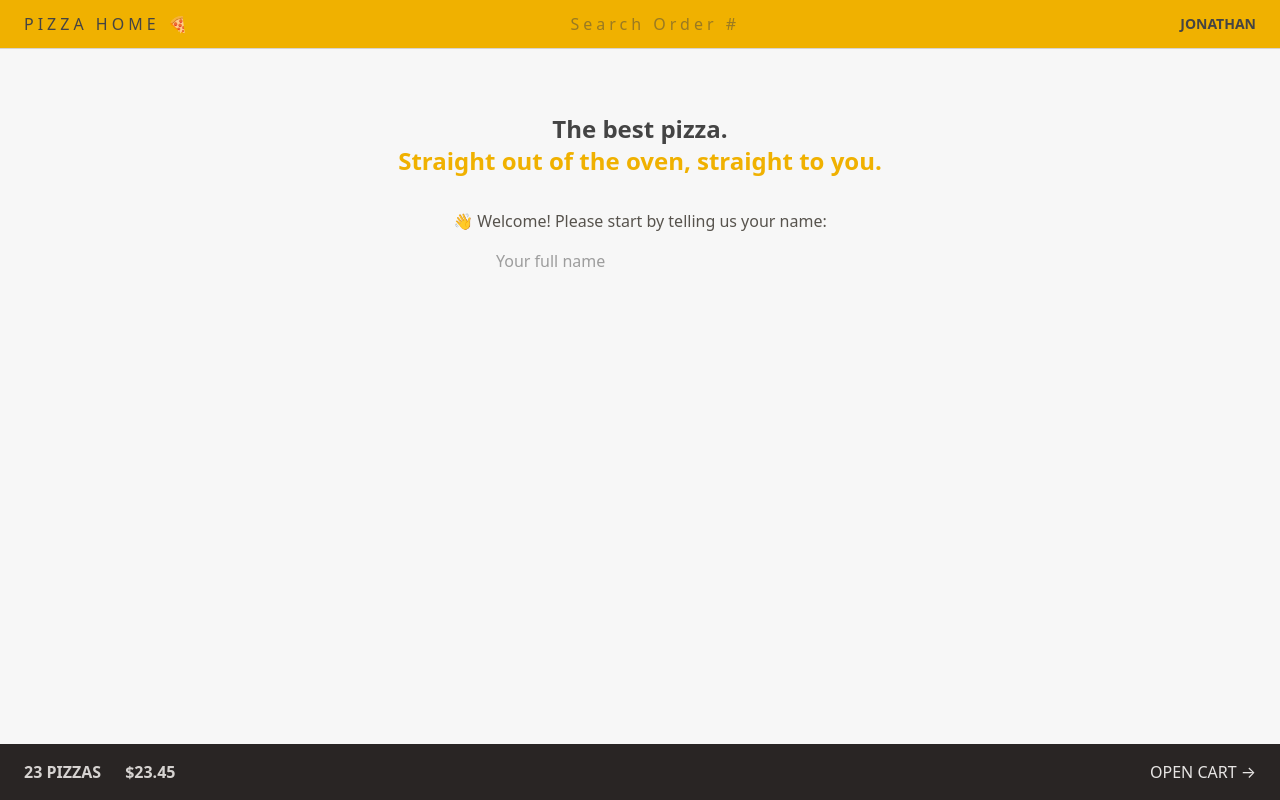
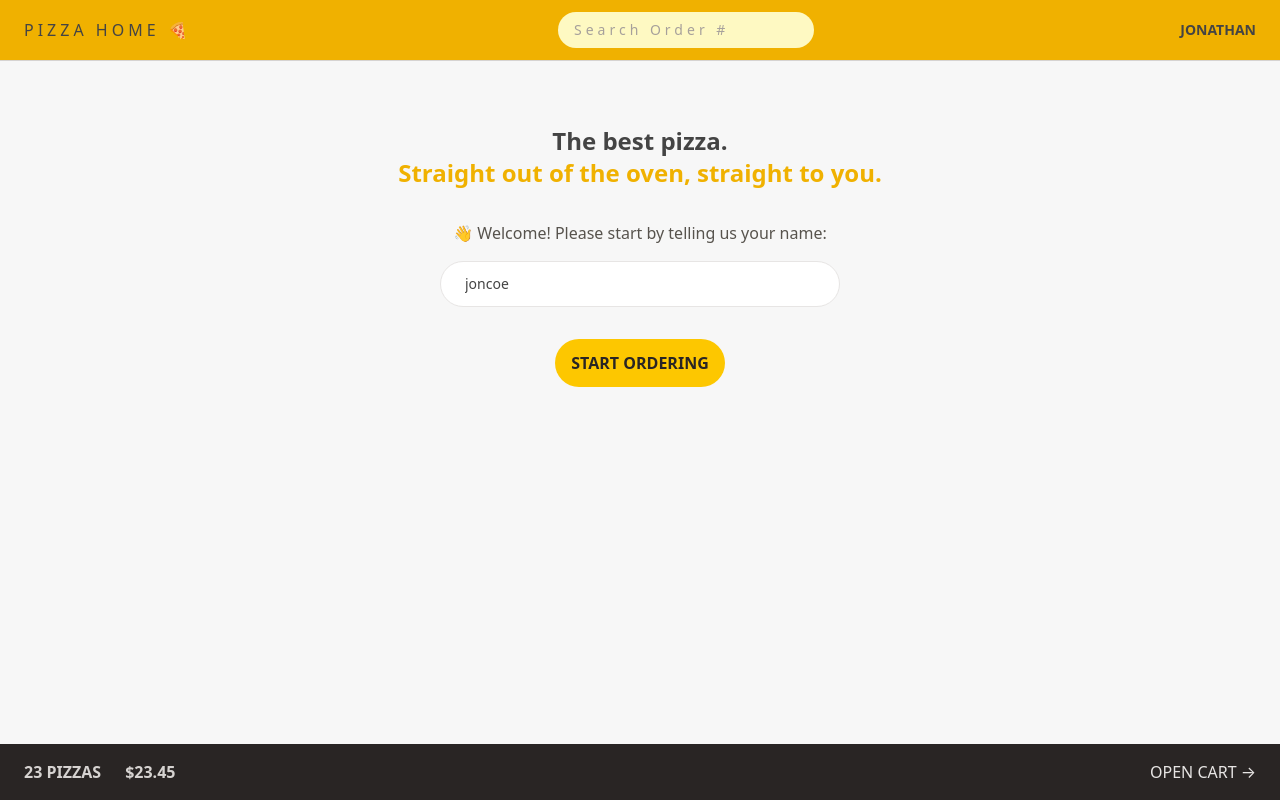
Before and after one commit to joncoe/learning-and-practice-react-pizza-shop, a React (Vite) app: page / in a window 1280 px wide. Built offline with nearby package versions, Linux system fonts and the light colour scheme.

Commit message:
Refactor button and link to components, add tailwind style wrappers

```diff
--- a/src/features/cart/Cart.jsx
+++ b/src/features/cart/Cart.jsx
@@ -1,23 +1,24 @@
-import { Link } from 'react-router-dom';
+import LinkButton from "../../ui/LinkButton";
+import Button from "../../ui/Button";
 
 const fakeCart = [
   {
     pizzaId: 12,
-    name: 'Mediterranean',
+    name: "Mediterranean",
     quantity: 2,
     unitPrice: 16,
     totalPrice: 32,
   },
   {
     pizzaId: 6,
-    name: 'Vegetale',
+    name: "Vegetale",
     quantity: 1,
     unitPrice: 13,
     totalPrice: 13,
   },
   {
     pizzaId: 11,
-    name: 'Spinach and Mushroom',
+    name: "Spinach and Mushroom",
     quantity: 1,
     unitPrice: 15,
     totalPrice: 15,
@@ -29,12 +30,12 @@
 
   return (
     <div>
-      <Link to="/menu">&larr; Back to menu</Link>
+      <LinkButton to="/menu">&larr; Back to menu</LinkButton>
 
       <h2>Your cart, %NAME%</h2>
 
       <div>
-        <Link to="/order/new">Order pizzas</Link>
+        <Button to="/order/new">Order pizzas</Button>
         <button>Clear cart</button>
       </div>
     </div>
--- a/src/features/order/CreateOrder.jsx
+++ b/src/features/order/CreateOrder.jsx
@@ -1,30 +1,30 @@
-import { Form, redirect, useActionData, useNavigation } from 'react-router-dom';
-import { createOrder } from '../../services/apiRestaurant';
+import { Form, useActionData, useNavigation } from "react-router-dom";
+import Button from "../../ui/Button";
 
 // https://uibakery.io/regex-library/phone-number
 const isValidPhone = (str) =>
   /^\+?\d{1,4}?[-.\s]?\(?\d{1,3}?\)?[-.\s]?\d{1,4}[-.\s]?\d{1,4}[-.\s]?\d{1,9}$/.test(
-		str
+    str,
   );
 
 const fakeCart = [
   {
     pizzaId: 12,
-		name: 'Mediterranean',
+    name: "Mediterranean",
     quantity: 2,
     unitPrice: 16,
     totalPrice: 32,
   },
   {
     pizzaId: 6,
-		name: 'Vegetale',
+    name: "Vegetale",
     quantity: 1,
     unitPrice: 13,
     totalPrice: 13,
   },
   {
     pizzaId: 11,
-		name: 'Spinach and Mushroom',
+    name: "Spinach and Mushroom",
     quantity: 1,
     unitPrice: 15,
     totalPrice: 15,
@@ -34,7 +34,7 @@
 function CreateOrder() {
   // const [withPriority, setWithPriority] = useState(false);
   const navigation = useNavigation();
-	const isSubmitting = navigation.state === 'submitting';
+  const isSubmitting = navigation.state === "submitting";
 
   const formErrors = useActionData();
 
@@ -50,13 +50,15 @@
       <Form method="POST">
         <div>
           <label>First Name</label>
-					<input type="text" name="customer" required />
+          <div>
+            <input type="text" name="customer" className="input" required />
+          </div>
         </div>
 
         <div>
           <label>Phone number</label>
           <div>
-						<input type="tel" name="phone" required />
+            <input type="tel" name="phone" className="input" required />
           </div>
           {formErrors?.phone && <p>{formErrors.phone}</p>}
         </div>
@@ -64,7 +66,7 @@
         <div>
           <label>Address</label>
           <div>
-						<input type="text" name="address" required />
+            <input type="text" name="address" className="input" required />
           </div>
         </div>
 
@@ -82,9 +84,9 @@
         <input type="hidden" name="cart" value={JSON.stringify(cart)} />
 
         <div>
-					<button disabled={isSubmitting}>
-						{isSubmitting ? 'Placing order... ' : 'Order now'}
-					</button>
+          <Button disabled={isSubmitting}>
+            {isSubmitting ? "Placing order... " : "Order now"}
+          </Button>
         </div>
       </Form>
     </div>
@@ -98,17 +100,18 @@
   const order = {
     ...data,
     cart: JSON.parse(data.cart),
-		priority: data.priority === 'on',
+    priority: data.priority === "on",
   };
 
   const errors = {};
   if (!isValidPhone(order.phone))
-		errors.phone = 'We need a valid phone number 📵';
+    errors.phone = "We need a valid phone number 📵";
   if (Object.keys(errors).length > 0) return errors;
 
   // 大丈夫
-	const newOrder = await createOrder(order);
-	return redirect(`/order/${newOrder.id}`);
+  // const newOrder = await createOrder(order);
+  // return redirect(`/order/${newOrder.id}`);
+  return null;
 }
 
 export default CreateOrder;
--- a/src/features/order/SearchOrder.jsx
+++ b/src/features/order/SearchOrder.jsx
@@ -1,15 +1,15 @@
-import { useState } from 'react';
-import { useNavigate } from 'react-router-dom';
+import { useState } from "react";
+import { useNavigate } from "react-router-dom";
 
 export default function SearchOrder() {
-	const [query, setQuery] = useState('');
+  const [query, setQuery] = useState("");
   const navigate = useNavigate();
 
   function handleSubmit(e) {
     e.preventDefault();
     if (!query) return;
     navigate(`/order/${query}`);
-		setQuery('');
+    setQuery("");
   }
 
   return (
@@ -19,6 +19,7 @@
         placeholder="Search Order #"
         value={query}
         onChange={(e) => setQuery(e.target.value)}
+        className="w-28 rounded-full bg-yellow-100 px-4 py-2 text-sm transition-all duration-300 placeholder:text-stone-400 focus:outline-none focus:ring focus:ring-yellow-500 focus:ring-opacity-50 sm:w-64 sm:focus:w-72"
       />
     </form>
   );
--- a/src/features/user/CreateUser.jsx
+++ b/src/features/user/CreateUser.jsx
@@ -1,7 +1,8 @@
 import { useState } from "react";
+import Button from "../../ui/Button";
 
 function CreateUser() {
-  const [username, setUsername] = useState("");
+  const [username, setUsername] = useState("joncoe");
 
   function handleSubmit(e) {
     e.preventDefault();
@@ -18,12 +19,12 @@
         placeholder="Your full name"
         value={username}
         onChange={(e) => setUsername(e.target.value)}
-        className="w-72"
+        className="input mb-8"
       />
 
       {username !== "" && (
         <div>
-          <button>Start ordering</button>
+          <Button>Start ordering</Button>
         </div>
       )}
     </form>
--- a/src/index.css
+++ b/src/index.css
@@ -1,4 +1,4 @@
-@layer theme, base, components, utilities;
+/* @layer theme, base, utilities; */
 @import "tailwindcss/theme.css" layer(theme);
 @import "tailwindcss/preflight.css" layer(base);
 @import "tailwindcss/utilities.css" layer(utilities);
@@ -26,11 +26,16 @@
   height: 100dvh;
 }
 
+@layer components {
+  .input {
+    @apply rounded-full border border-stone-200 px-4 py-2 text-sm transition-all duration-300 placeholder:text-stone-400 focus:outline-none focus:ring focus:ring-yellow-400 md:px-6 md:py-3 bg-white w-100;
+  }
+
   /* https://dev.to/afif/i-made-100-css-loaders-for-your-next-project-4eje */
   .loader {
     width: 45px;
     aspect-ratio: 0.75;
-  --c: no-repeat linear-gradient(#333 0 0);
+    --c: no-repeat linear-gradient(theme(colors.stone.800) 0 0);
     background:
       var(--c) 0% 50%,
       var(--c) 50% 50%,
@@ -65,3 +70,4 @@
         100% 100%;
     }
   }
+}
--- a/src/routes.jsx
+++ b/src/routes.jsx
@@ -1,40 +1,41 @@
-import { createBrowserRouter } from 'react-router-dom';
+import { createBrowserRouter } from "react-router-dom";
 
-import Home from './ui/Home';
-import Menu, { loader as menuLoader } from './features/menu/Menu';
-import Cart from './features/cart/Cart';
-import Order, { loader as orderLoader } from './features/order/Order';
+import Home from "./ui/Home";
+import Menu, { loader as menuLoader } from "./features/menu/Menu";
+import Cart from "./features/cart/Cart";
+import Order, { loader as orderLoader } from "./features/order/Order";
 import CreateOrder, {
   action as createOrderAction,
-} from './features/order/CreateOrder';
-import AppLayout from './ui/AppLayout';
-import Error from './ui/Error';
+} from "./features/order/CreateOrder";
+import AppLayout from "./ui/AppLayout";
+import Error from "./ui/Error";
 
 export const router = createBrowserRouter([
   {
     element: <AppLayout />,
+    errorElement: <Error />,
     children: [
       {
-				path: '/',
+        path: "/",
         element: <Home />,
       },
       {
-				path: '/menu',
+        path: "/menu",
         element: <Menu />,
         loader: menuLoader,
         errorElement: <Error />,
       },
       {
-				path: '/cart',
+        path: "/cart",
         element: <Cart />,
       },
       {
-				path: '/order/new',
+        path: "/order/new",
         element: <CreateOrder />,
         action: createOrderAction,
       },
       {
-				path: '/order/:orderId',
+        path: "/order/:orderId",
         element: <Order />,
         loader: orderLoader,
         errorElement: <Error />,
--- /dev/null
+++ b/src/ui/Button.jsx
@@ -0,0 +1,19 @@
+import { Link } from "react-router-dom";
+
+export default function Button({ children, disabled, to }) {
+  const className =
+    "duration-250 cursor-pointer rounded-full bg-yellow-400 px-4 py-3 font-semibold uppercase text-stone-800 transition-colors hover:bg-yellow-300 focus:ring focus:ring-yellow-300 focus:ring-offset-2 disabled:cursor-not-allowed inline-block";
+
+  if (to)
+    return (
+      <Link to={to} className={className}>
+        {children}
+      </Link>
+    );
+
+  return (
+    <button disabled={disabled} className={className}>
+      {children}
+    </button>
+  );
+}
--- a/src/ui/Error.jsx
+++ b/src/ui/Error.jsx
@@ -1,15 +1,15 @@
-import { useNavigate, useRouteError } from 'react-router-dom';
+import { useNavigate, useRouteError } from "react-router-dom";
+import LinkButton from "./LinkButton";
 
 function NotFound() {
   const navigate = useNavigate();
   const error = useRouteError();
-	console.log(error);
 
   return (
     <div>
       <h1>Something went wrong 😢</h1>
       <p>{error.data || error.message}</p>
-			<button onClick={() => navigate(-1)}>&larr; Go back</button>
+      <LinkButton onClick={() => navigate(-1)}>&larr; Go back</LinkButton>
     </div>
   );
 }
--- /dev/null
+++ b/src/ui/LinkButton.jsx
@@ -0,0 +1,12 @@
+import { Link, useNavigate } from "react-router-dom";
+
+export default function LinkButton({ children, to }) {
+  const navigate = useNavigate();
+  if (to === "-1")
+    return <button onClick={() => navigate(-1)}>{children}</button>;
+  return (
+    <Link to={to} className="text-sm text-blue-500 hover:text-blue-600">
+      {children}
+    </Link>
+  );
+}
```
Lines whose indentation alone changed are shown as unchanged.
